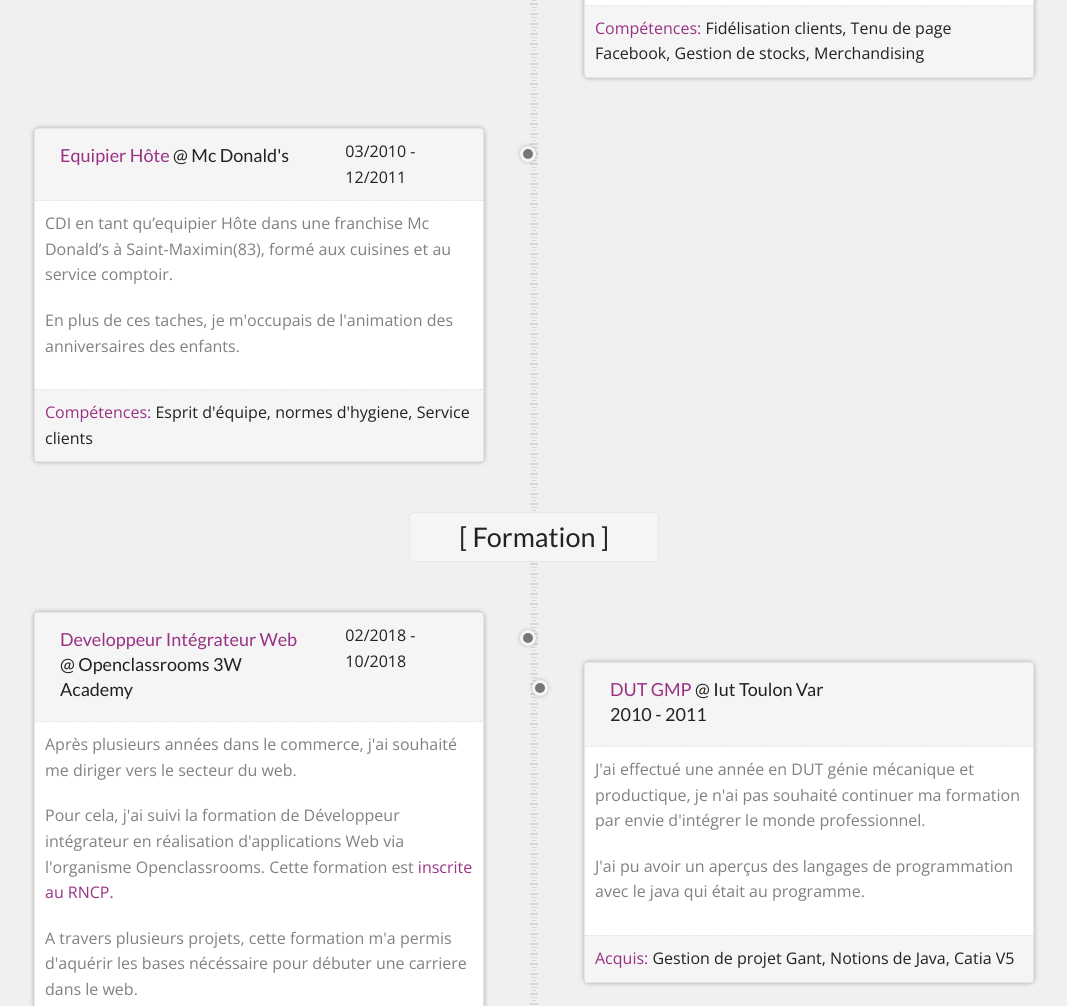
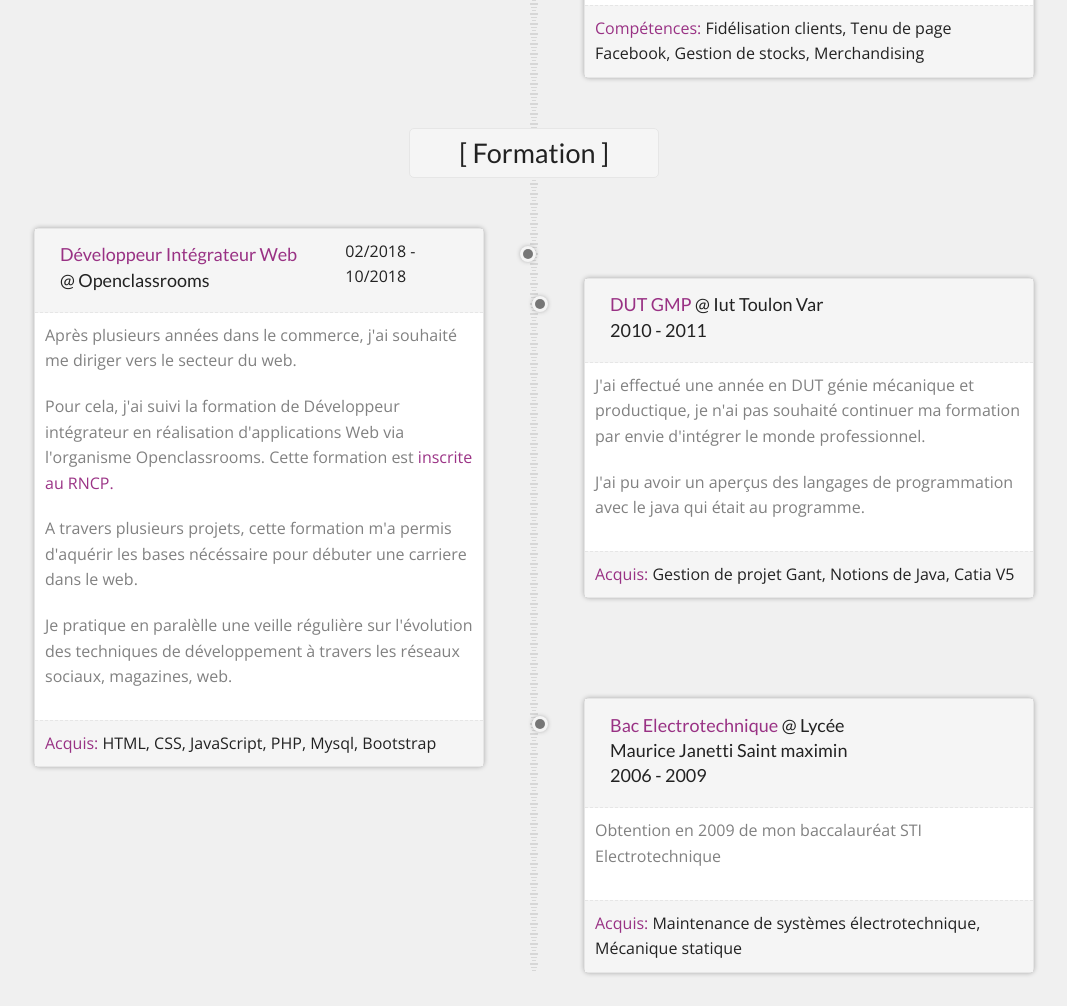
Before and after one commit to Julemane/portfolio, a plain HTML site: page index.html in a window 1280 px wide. Shown: the part 1540-2546 px from the top of the page, without its empty margins (106-1173 px from the left). Drawn offline with nearby package versions, Linux system fonts and the light colour scheme.

Commit message:
amelioration du rendu visuel

```diff
--- a/index.html
+++ b/index.html
@@ -6,14 +6,12 @@
 <html lang="fr" class="no-js">
   <!--<![endif]-->
   <head>
-
-
     <meta charset="utf-8"><!--[if IE]>
     <meta http-equiv="X-UA-Compatible" content="IE=edge,chrome=1"><![endif]-->
     <title>Site web Cv et portfolio de Jérémy Hennebique Développeur Web. </title>
-	<meta name="description" content="Site Web CV et portfolio de Jérémy Hennebique actuellement développeur Web. Découvrez mon parcours professionnel et mes compétences acquises au cours de celui-ci." />
-	<meta name="robots" content="all" />
-	<meta name="language" content="fr" />
+	  <meta name="description" content="Site Web CV et portfolio de Jérémy Hennebique actuellement développeur Web. Découvrez mon parcours professionnel et mes compétences acquises au cours de celui-ci." />
+	  <meta name="robots" content="all" />
+	   <meta name="language" content="fr" />
     <meta name="viewport" content="width=device-width, initial-scale=1.0">
       <!-- Meta facebook-->
     <meta property="og:type" content="website"/>
@@ -22,9 +20,6 @@
     <meta property="og:type" content="article"/>
     <meta property="og:url" content="http://www.jeremy-hennebique.com/"/>
     <meta property="og:description" content="Développeur Web Junior actuellement en formation, je serais disponible dès septembre 2018. Explorez mon site pour en savoir d'avantage sur moi."/>
-
-
-
     <!--[if lt IE 9]>
     <script src="http://html5shim.googlecode.com/svn/trunk/html5.js"></script>
     <link href="css/ie8-grid-foundation-4.css" rel="stylesheet"><![endif]-->
@@ -52,7 +47,6 @@
     <script src="js/vendor/showbizpro/js/jquery.themepunch.plugins.min.js"> </script>
     <!-- script-->
     <script src="js/vendor/custom.modernizr.js"></script>
-
   </head>
   <body>
     <!-- Header-->
@@ -232,7 +226,7 @@
       </section>
       <!-- end portfolio section-->
     <div class="main-content">
-      <!-- experience section-->
+      <!-- EXPERIENCES section-->
       <section class="timeline light container clearfix">
         <div id="experience" class="tl-separator">
           <h3>[ EXPERIENCE ]</h3>
@@ -280,49 +274,7 @@
           </div>
         </article>
         <div class="clearfix"></div>
-        <!-- experience 3-->
-        <article class="odd"><span class="point"></span>
-          <div class="tl-header">
-            <div class="row">
-              <div class="small-8 columns">
-                <h5> <span class="colored">Equipier Hôte</span> @ Mc Donald's</h5>
-              </div>
-              <div class="small-4 columns">
-                <p>03/2010 - 12/2011</p>
-              </div>
-            </div>
-          </div>
-          <div class="tl-content">
-            <p>CDI en tant qu’equipier Hôte dans une franchise Mc Donald’s
-               à Saint-Maximin(83), formé aux cuisines et au service comptoir.</p>
-             <p>En plus de ces taches, je m'occupais de l'animation des anniversaires des enfants.</p>
-          </div>
-          <div class="tl-footer">
-            <p><span class="colored">Compétences:</span> Esprit d'équipe, normes d'hygiene, Service clients</p>
-          </div>
-        </article>
-        <!--Experience 4-->
-        <!--
-        <article class="even"><span class="point"></span>
-          <div class="tl-header">
-            <div class="row">
-              <div class="small-8 columns">
-                <p> <span class="colored">Job Title</span> @ Company Name</p>
-              </div>
-              <div class="small-4 columns">
-                <p>2009 - 2010</p>
-              </div>
-            </div>
-          </div>
-          <div class="tl-content">
-            <p>Lorem ipsum dolor sit amet, consectetur adipisicing elit, sed do eiusmod tempor incididunt ut labore et dolore magna aliqua. Ut enim ad minim veniam, quis nostrud exercitation ullamco laboris nisi ut aliquip ex ea commodo consequat. Duis aute irure dolor in reprehenderit in voluptate velit esse cillum dolore eu fugiat nulla pariatur. Excepteur sint occaecat cupidatat non proident, sunt in culpa qui officia deserunt mollit anim id est laborum.</p>
-          </div>
-          <div class="tl-footer">
-            <p>Skill: HTML, CSS, JavaScript</p>
-          </div>
-        </article>
-        -->
-        <div class="clearfix"></div>
+      <!--FORMATION section-->
         <div id="education" class="tl-separator">
           <h3>[ Formation ]</h3>
         </div>
@@ -331,7 +283,7 @@
           <div class="tl-header">
             <div class="row">
               <div class="small-8 columns">
-                <h5><span class="colored">Developpeur Intégrateur Web</span> @ Openclassrooms 3W Academy</h5>
+                <h5><span class="colored">Développeur Intégrateur Web</span> @ Openclassrooms</h5>
               </div>
               <div class="small-4 columns">
                 <p>02/2018 - 10/2018</p>
@@ -346,7 +298,7 @@
 
           </div>
           <div class="tl-footer">
-            <p><span class="colored">Acquis:</span> HTML, CSS, JavaScript, Bootstrap</p>
+            <p><span class="colored">Acquis:</span> HTML, CSS, JavaScript, PHP, Mysql, Bootstrap</p>
           </div>
         </article>
         <!-- Formation 2-->
@@ -469,16 +421,6 @@
                   <li class="off"></li>
                 </ul>
               </div>
-              <div class="skill">
-                <p>Adobe photoshop</p>
-                <ul class="rate inline-list">
-                  <li class="on"></li>
-                  <li class="on"></li>
-                  <li class="off"></li>
-                  <li class="off"></li>
-                  <li class="off"></li>
-                </ul>
-              </div>
             </div>
             <div class="large-6 small-6 columns">
               <h4> Personnelles</h4>
@@ -522,6 +464,16 @@
                   <li class="off"></li>
                 </ul>
               </div>
+               <div class="skill">
+                <p>Adobe photoshop</p>
+                <ul class="rate inline-list">
+                  <li class="on"></li>
+                  <li class="on"></li>
+                  <li class="off"></li>
+                  <li class="off"></li>
+                  <li class="off"></li>
+                </ul>
+              </div>
             </div>
           </div>
         </div>
@@ -545,8 +497,5 @@
     <!-- custom script-->
     <script src="js/main.js"></script>
     <!-- script foundation 6-->
-
-
-
   </body>
 </html>
```
Also changed, not shown: img/wow_wishlist_home.jpg.
